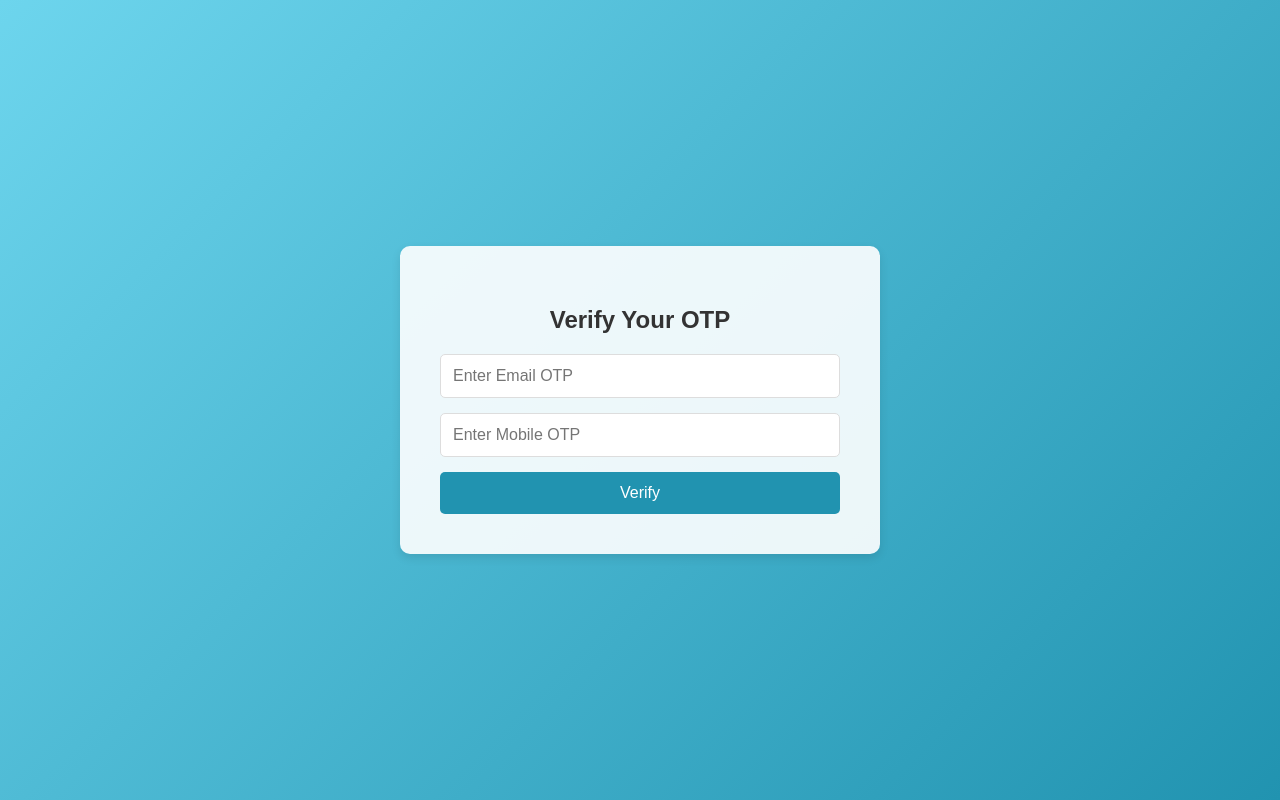
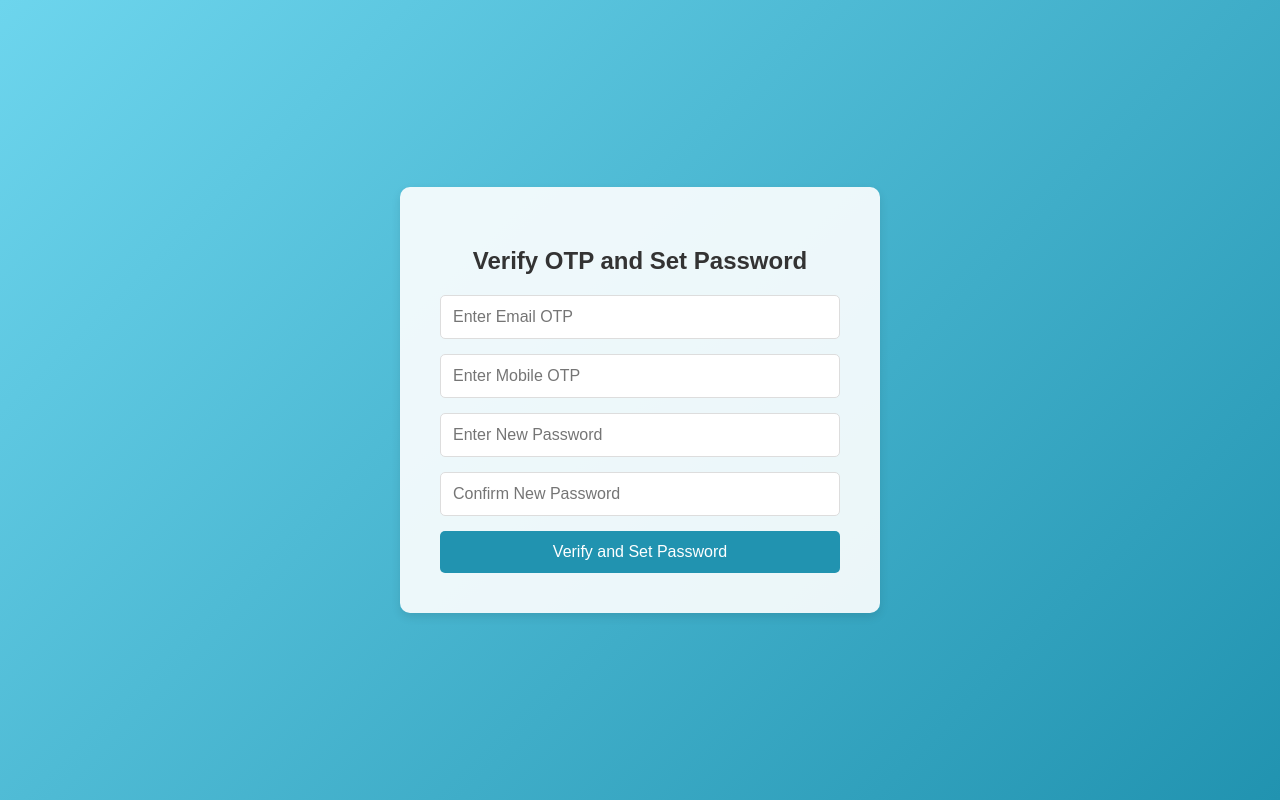
Before and after one commit to avinash1410-cyber/OTP_Verification, a Django app: template users/templates/verify_otp.html in a window 1280 px wide. Run offline with Django 4.2, Linux system fonts and the light colour scheme; the template is opened without the code that fills it, so the values that code supplies are empty.

Commit message:
allow secret commit

```diff
--- a/users/templates/verify_otp.html
+++ b/users/templates/verify_otp.html
@@ -4,7 +4,7 @@
 <head>
     <meta charset="UTF-8">
     <meta name="viewport" content="width=device-width, initial-scale=1.0">
-    <title>Verify OTP</title>
+    <title>Verify OTP and Set Password</title>
     <style>
         body {
             font-family: 'Arial', sans-serif;
@@ -75,12 +75,14 @@
 
 <body>
     <div class="container">
-        <h2>Verify Your OTP</h2>
+        <h2>Verify OTP and Set Password</h2>
         <form method="POST">
             {% csrf_token %}
             <input type="text" name="email_otp" placeholder="Enter Email OTP" required>
             <input type="text" name="mobile_otp" placeholder="Enter Mobile OTP" required>
-            <button type="submit">Verify</button>
+            <input type="password" name="password" placeholder="Enter New Password" required>
+            <input type="password" name="confirm_password" placeholder="Confirm New Password" required>
+            <button type="submit">Verify and Set Password</button>
         </form>
     </div>
 </body>
```
Also changed, not shown: users/views.py (+3 -4 lines), db.sqlite3.
